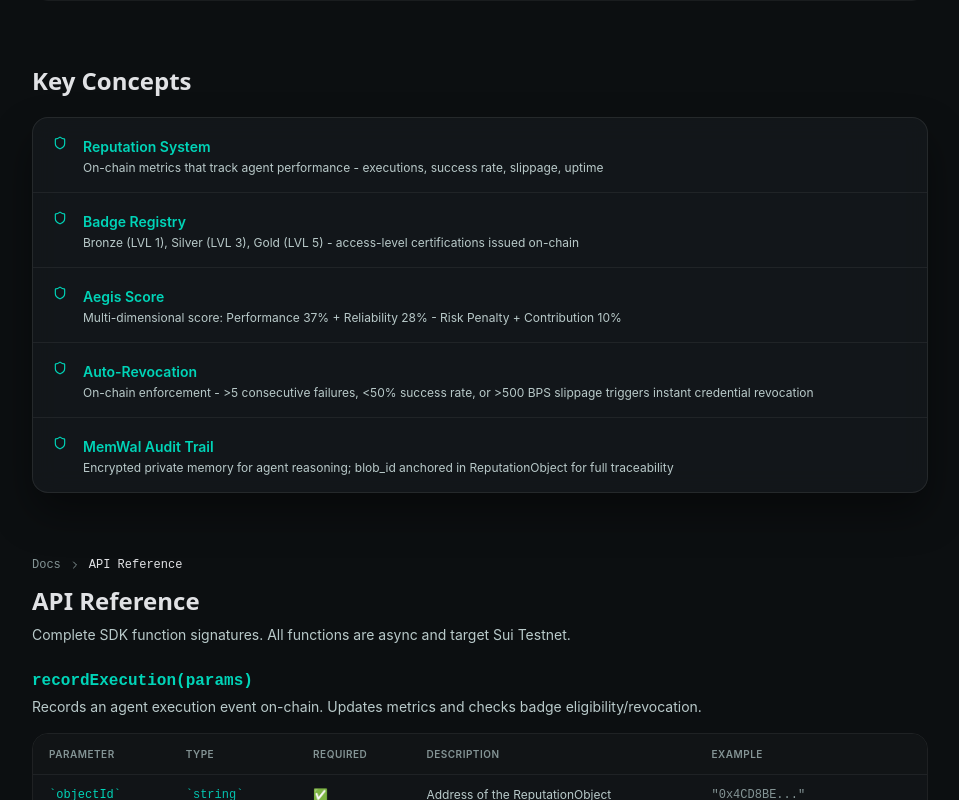
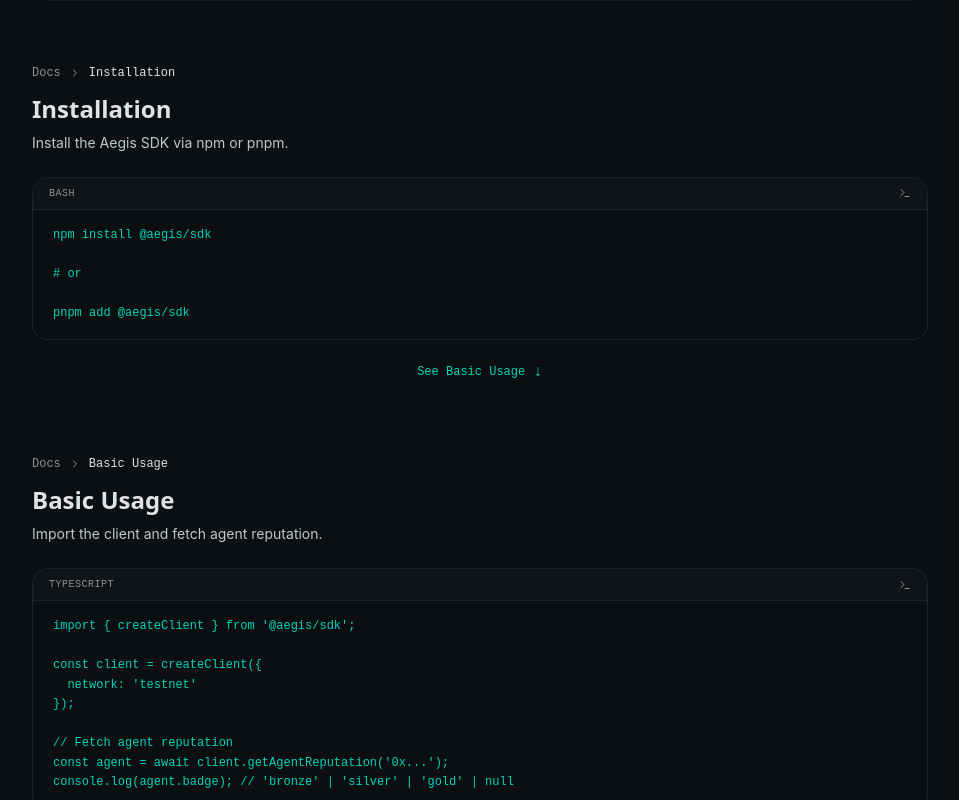
Before and after one commit to EdCryptoFi/aegis, a Next.js app in the folder Frontend/: page /docs in a window 1280 px wide. Shown: the part 1840-2640 px from the top of the page, without its empty margins (272-1231 px from the left). Built offline with nearby package versions, Linux system fonts and the light colour scheme; what @mysten/sui would draw is missing.

Commit message:
docs: add Installation + Basic Usage sections to developer page, docs, and README

```diff
--- a/Frontend/src/pages/developer/index.tsx
+++ b/Frontend/src/pages/developer/index.tsx
@@ -719,6 +719,7 @@ export default function DeveloperPage() {
   const [tab, setTab] = useState<'hub' | 'pipeline' | 'demo'>('hub');
   const [copied, setCopied] = useState<string | null>(null);
   const flowRef = useRef<HTMLDivElement>(null);
+  const basicUsageRef = useRef<HTMLDivElement>(null);
   const flowInView = tab === 'pipeline';
 
   function copyToClipboard(text: string, id: string) {
@@ -848,6 +849,42 @@ export default function DeveloperPage() {
               transition={{ duration: 0.25 }}
               className="space-y-10"
             >
+              {/* Installation */}
+              <section>
+                <h2 className="font-display text-xl font-bold text-text-primary mb-4 flex items-center gap-2">
+                  <Terminal size={18} className="text-cyan-primary" /> Installation
+                </h2>
+                <div className="rounded-2xl bg-bg-base border border-[rgba(255,255,255,0.08)] p-6 overflow-x-auto">
+                  <pre className="font-mono text-sm text-cyan-primary leading-relaxed whitespace-pre">{`npm install @aegis/sdk`}</pre>
+                </div>
+                <div className="mt-3 flex justify-center">
+                  <button
+                    onClick={() => basicUsageRef.current?.scrollIntoView({ behavior: 'smooth', block: 'start' })}
+                    className="inline-flex items-center gap-2 px-4 py-2 rounded-lg text-xs text-cyan-primary hover:text-mint-secondary transition-colors font-mono"
+                  >
+                    See Basic Usage <span className="text-base">↓</span>
+                  </button>
+                </div>
+              </section>
+
+              {/* Basic Usage */}
+              <section ref={basicUsageRef}>
+                <h2 className="font-display text-xl font-bold text-text-primary mb-4 flex items-center gap-2">
+                  <Code2 size={18} className="text-cyan-primary" /> Basic Usage
+                </h2>
+                <div className="rounded-2xl bg-bg-base border border-[rgba(255,255,255,0.08)] p-6 overflow-x-auto">
+                  <pre className="font-mono text-sm text-cyan-primary leading-relaxed whitespace-pre">{`import { createClient } from '@aegis/sdk';
+
+const client = createClient({
+  network: 'testnet'
+});
+
+// Fetch agent reputation
+const agent = await client.getAgentReputation('0x...');
+console.log(agent.badge); // 'bronze' | 'silver' | 'gold' | null`}</pre>
+                </div>
+              </section>
+
               {/* Contract Addresses */}
               <section>
                 <h2 className="font-display text-xl font-bold text-text-primary mb-4">Contract Addresses</h2>
--- a/Frontend/src/pages/docs/index.tsx
+++ b/Frontend/src/pages/docs/index.tsx
@@ -200,6 +200,50 @@ export default function DocsPage() {
                 </div>
               ))}
             </div>
+          </section>
+
+          {/* ── Installation ── */}
+          <section id="installation">
+            <div className="flex items-center gap-2 text-text-muted text-xs font-mono mb-3">
+              <span>Docs</span><ChevronRight size={12} /><span className="text-text-primary">Installation</span>
+            </div>
+            <h2 className="font-display text-2xl font-bold text-text-primary mb-2">Installation</h2>
+            <p className="text-text-secondary text-sm mb-6">Install the Aegis SDK via npm or pnpm.</p>
+            <CodeBlock lang="bash" code={`npm install @aegis/sdk
+
+# or
+
+pnpm add @aegis/sdk`} />
+            <div className="mt-3 flex justify-center">
+              <a
+                href="#basic-usage"
+                className="inline-flex items-center gap-2 px-4 py-2 rounded-lg text-xs text-cyan-primary hover:text-mint-secondary transition-colors font-mono"
+                onClick={(e) => {
+                  e.preventDefault();
+                  document.getElementById('basic-usage')?.scrollIntoView({ behavior: 'smooth', block: 'start' });
+                }}
+              >
+                See Basic Usage <span className="text-base">↓</span>
+              </a>
+            </div>
+          </section>
+
+          {/* ── Basic Usage ── */}
+          <section id="basic-usage">
+            <div className="flex items-center gap-2 text-text-muted text-xs font-mono mb-3">
+              <span>Docs</span><ChevronRight size={12} /><span className="text-text-primary">Basic Usage</span>
+            </div>
+            <h2 className="font-display text-2xl font-bold text-text-primary mb-2">Basic Usage</h2>
+            <p className="text-text-secondary text-sm mb-6">Import the client and fetch agent reputation.</p>
+            <CodeBlock lang="typescript" code={`import { createClient } from '@aegis/sdk';
+
+const client = createClient({
+  network: 'testnet'
+});
+
+// Fetch agent reputation
+const agent = await client.getAgentReputation('0x...');
+console.log(agent.badge); // 'bronze' | 'silver' | 'gold' | null`} />
           </section>
 
           {/* ── Key Concepts ── */}
```
Also changed, not shown: 1 other file (tests, documents, lock files or other folders).
